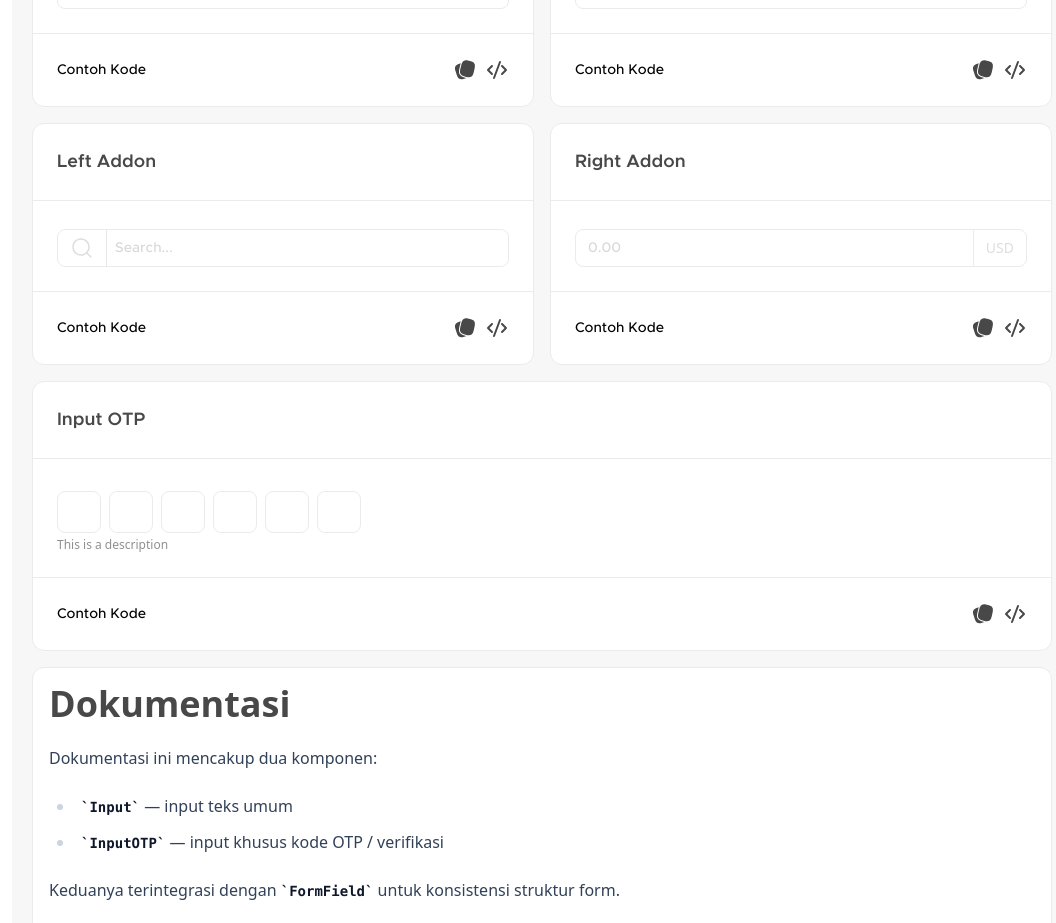
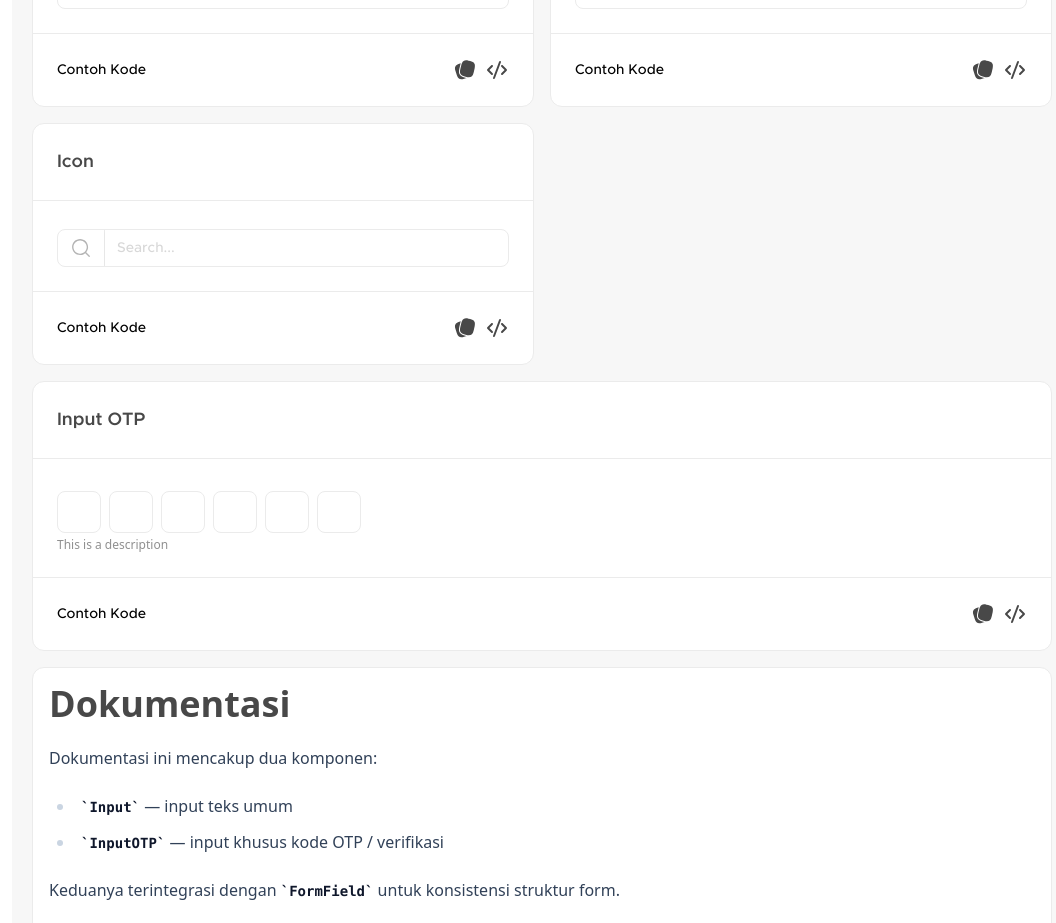
Before and after one commit to metcore/r-kit, a React (Vite) app: page /playground/input-field in a window 1280 px wide. Shown: the part 1340-2263 px from the top of the page, without its empty margins (208-1264 px from the left). Built offline with nearby package versions, Linux system fonts and the light colour scheme.

Commit message:
fix: file view

```diff
--- a/package.json
+++ b/package.json
@@ -1,6 +1,6 @@
 {
   "name": "@herca/r-kit",
-  "version": "0.0.98",
+  "version": "0.0.100",
   "description": "UI Kit untuk pengembangan adplikasi internal HerCa.",
   "keywords": [
     "React",
--- a/src/components/file-view/file-view.tsx
+++ b/src/components/file-view/file-view.tsx
@@ -37,8 +37,8 @@ export interface FileViewProps extends Omit<
   src?: string | File;
   size?: number;
   kind?: FileKind;
-  thumbnailUrl?: string;
   onExpand?: (name: string) => void;
+  name?: string;
   className?: string;
 }
 
@@ -189,9 +189,9 @@ export const FileView: FC<FileViewProps> = ({
   kind,
   variant = 'large',
   color = 'default',
-  thumbnailUrl,
   onExpand,
   className,
+  name,
 }) => {
   const [preview, setPreview] = useState<PreviewState>({
     isOpen: false,
@@ -213,7 +213,11 @@ export const FileView: FC<FileViewProps> = ({
   }, [objectUrl]);
 
   const fileName =
-    typeof src === 'string' ? deriveNameFromUrl(src) : (src?.name ?? '');
+    name != null
+      ? name
+      : typeof src === 'string'
+        ? deriveNameFromUrl(src)
+        : (src?.name ?? '');
   const resolvedUrl = typeof src === 'string' ? src : (objectUrl ?? '');
   const sourceSize = typeof src !== 'string' ? src?.size : undefined;
   const effectiveSize = size ?? sourceSize;
@@ -232,13 +236,9 @@ export const FileView: FC<FileViewProps> = ({
     : KIND_ICON[resolvedKind];
   const displaySize =
     effectiveSize !== undefined ? formatFileSize(effectiveSize) : 'unknown';
-  const thumbnailSrc =
-    thumbnailUrl ?? (resolvedKind === 'image' ? resolvedUrl : undefined);
+  const thumbnailSrc = resolvedKind === 'image' ? resolvedUrl : undefined;
   const showThumbnail =
-    !isCorrupt &&
-    resolvedKind === 'image' &&
-    variant == 'small' &&
-    Boolean(thumbnailSrc);
+    !isCorrupt && resolvedKind === 'image' && Boolean(thumbnailSrc);
 
   const interactive = !isCorrupt;
 
@@ -303,7 +303,7 @@ export const FileView: FC<FileViewProps> = ({
 
   const renderFooter = () => (
     <div className={fileViewFooterVariants({ color })}>
-      {showThumbnail ? (
+      {showThumbnail && variant == 'small' ? (
         <img
           src={thumbnailSrc}
           alt={fileName}
--- a/src/components/input/input-phone-number.tsx
+++ b/src/components/input/input-phone-number.tsx
@@ -26,7 +26,7 @@ const dataGroup = [
     options: favoriteCountries,
   },
   {
-    label: 'More Country',
+    label: 'All Country',
     options: otherCountries,
   },
 ];
--- a/src/components/input/input.tsx
+++ b/src/components/input/input.tsx
@@ -148,7 +148,7 @@ export const Input = React.forwardRef<HTMLInputElement, InputProps>(
         )}
       >
         {icon && (
-          <div className="flex items-center border-r border-gray-200 px-3 py-2">
+          <div className="flex items-center border-r border-gray-200 px-3 py-1">
             <Icon name={icon} size={22} className="text-gray-600" />
           </div>
         )}
--- a/src/components/select/select.tsx
+++ b/src/components/select/select.tsx
@@ -242,7 +242,7 @@ export function Select<Extra extends object = object>({
     setMenuStyle({
       position: 'fixed',
       left: rect.left,
-      width: rect.width,
+      // width: rect.width,
       ...(openUp
         ? { bottom: viewportHeight - rect.top + MENU_GAP }
         : { top: rect.bottom + MENU_GAP }),
@@ -445,7 +445,7 @@ export function Select<Extra extends object = object>({
       renderValue(selected)
     ) : (
       <>
-        <Text variant="t2" weight="medium" className="text-gray-900">
+        <Text variant="t2" weight="semibold" className="text-gray-900">
           {selected.label}
         </Text>
         <Text variant="t3" weight="regular" className="text-gray-700">
--- a/src/playground/pages/FileViewPage.tsx
+++ b/src/playground/pages/FileViewPage.tsx
@@ -17,15 +17,20 @@ export default function FileViewPage() {
       <div className="flex flex-col gap-4">
         <MainSection title="Default">
           <div className="grid grid-cols-4 gap-4">
-            <FileView src="laporan.pdf" color="primary" size={20000} />
+            <FileView
+              name="ddd.dd"
+              src="laporan.pdf"
+              color="primary"
+              size={20000}
+            />
             <FileView src={illust} color="danger" size={20000000} />
             <FileView src="ex.pdf" color="warning" />
             <FileView src="ex.xls" color="success" />
             <FileView src="ex.xls" color="orange" />
             <FileView src="ex.xls" color="info" />
-            <FileView src="ex.xls" color="purple" />
+            <FileView src="../../src/assets/images/card-example.jpg" />
             <FileView src="" />
-            <FileView src="../../src/assets/images/card-example.jpg" />
+            <FileView src="https://stg.cdn.herca.id/test/tq6Cjvuvsnc3ojkukeyy98G0lt1DTETNfHtHdEz1.png" />
             <FileView src="../../src/assets/doc/sample.pdf" />
             <FileView src="ex.csv" />
             <FileView src="ex.mp4" />
@@ -39,7 +44,11 @@ export default function FileViewPage() {
             <FileView variant="small" src="adad.doc" color="success" />
             <FileView variant="small" src="adad.doc" color="orange" />
             <FileView variant="small" src="adad.xls" color="info" />
-            <FileView variant="small" src="adad.mp3" color="purple" />
+            <FileView
+              variant="small"
+              src="https://stg.cdn.herca.id/test/tq6Cjvuvsnc3ojkukeyy98G0lt1DTETNfHtHdEz1.png"
+              color="purple"
+            />
             <FileView variant="small" src="" />
             <FileView
               variant="small"
--- a/src/playground/pages/form-field/InputFieldPage.tsx
+++ b/src/playground/pages/form-field/InputFieldPage.tsx
@@ -80,17 +80,10 @@ export default function InputFieldPage() {
     />
   `);
 
-  const exampleLeftAddon = dedent(`
+  const exampleIcon = dedent(`
     <Input
       placeholder="Search..."
-      leftAddon={<Icon name="search" className="text-gray-400" />}
-    />
-  `);
-
-  const exampleRightAddon = dedent(`
-    <Input
-      placeholder="0.00"
-      rightAddon={<span className="text-sm text-gray-400">USD</span>}
+      icon="search"
     />
   `);
 
@@ -207,25 +200,8 @@ export default function InputFieldPage() {
         </GridWrapper>
 
         <GridWrapper>
-          <MainSection
-            title="Left Addon"
-            className="flex-1"
-            code={exampleLeftAddon}
-          >
-            <Input
-              placeholder="Search..."
-              leftAddon={<Icon name="search" className="text-gray-400" />}
-            />
-          </MainSection>
-          <MainSection
-            title="Right Addon"
-            className="flex-1"
-            code={exampleRightAddon}
-          >
-            <Input
-              placeholder="0.00"
-              rightAddon={<span className="text-sm text-gray-400">USD</span>}
-            />
+          <MainSection title="Icon" className="flex-1" code={exampleIcon}>
+            <Input placeholder="Search..." icon="search" />
           </MainSection>
         </GridWrapper>
 
```
